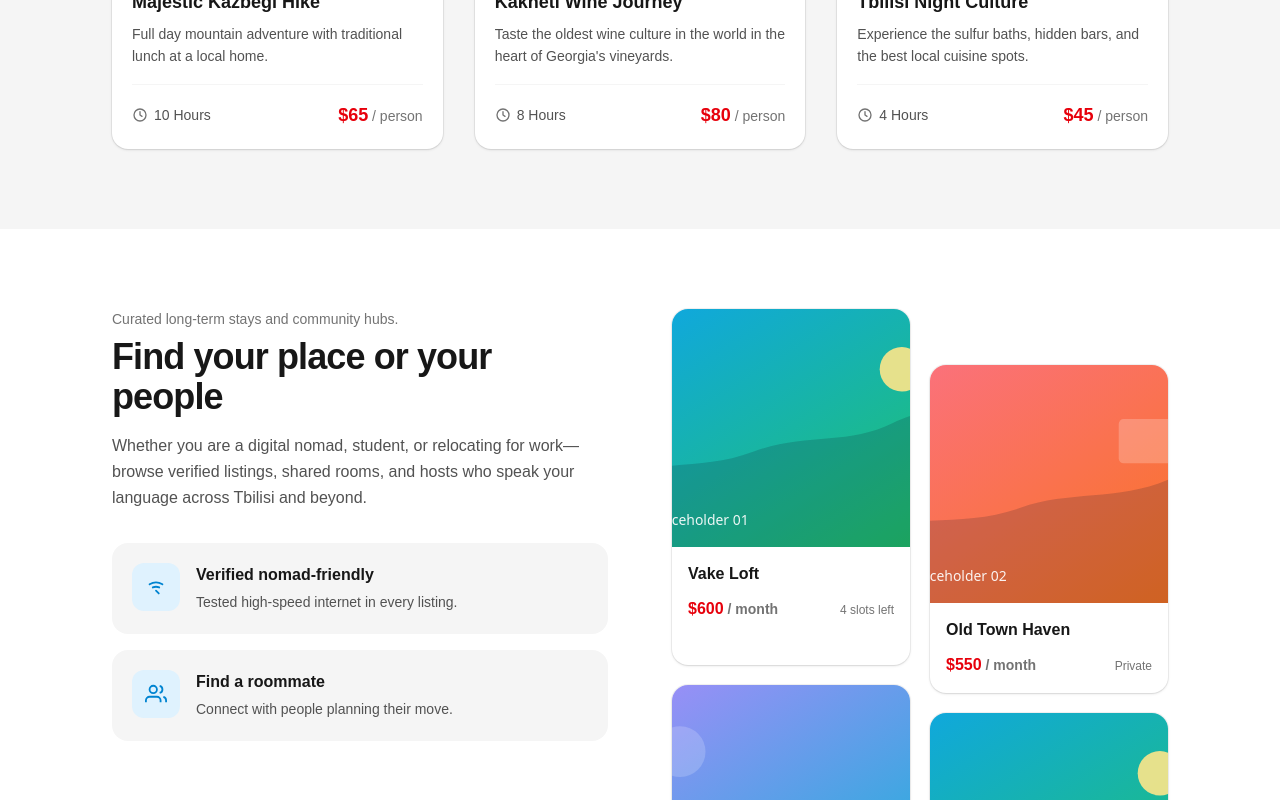
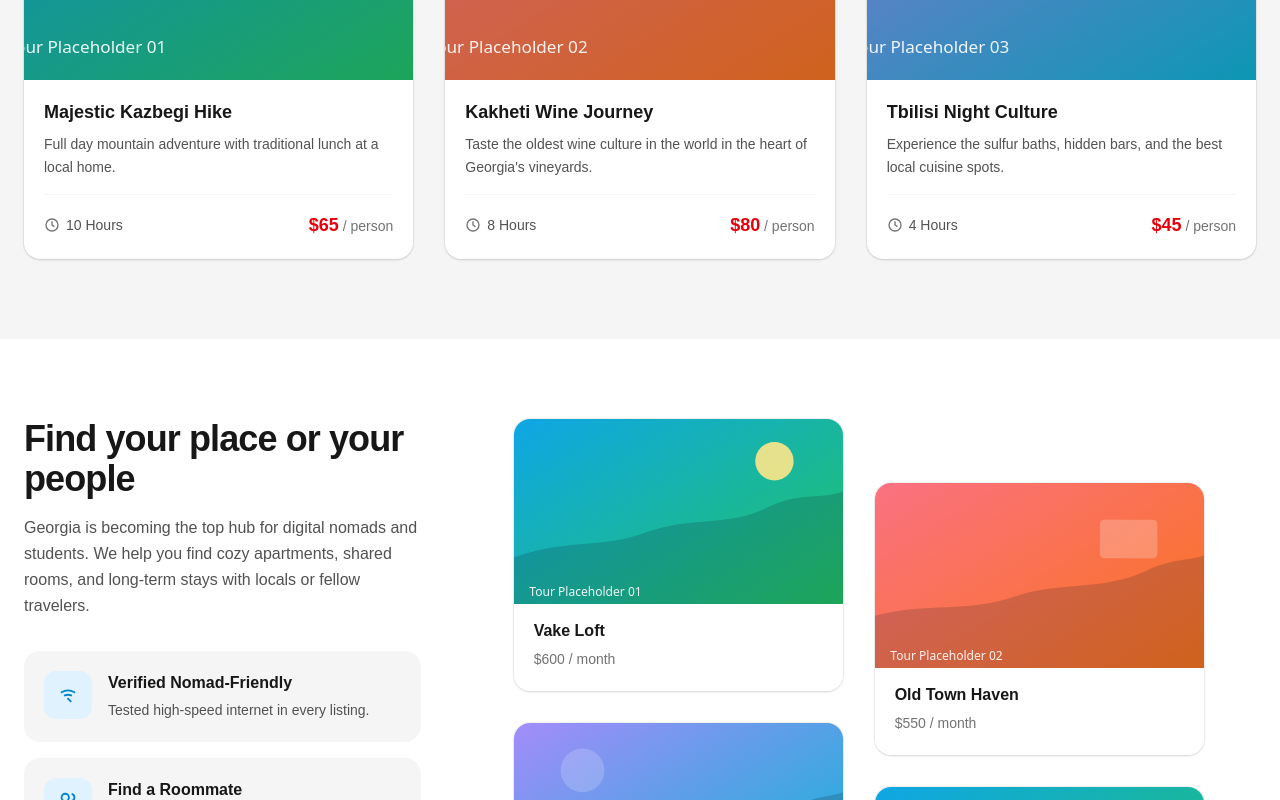
Before and after one commit to rezis-work/geo-explory-front, a Next.js app: page / in a window 1280 px wide. Shown: the part 2000-2800 px from the top of the page. Built offline with nearby package versions, Linux system fonts and the light colour scheme.

Commit message:
add popular tours

```diff
--- a/src/app/page.tsx
+++ b/src/app/page.tsx
@@ -1,19 +1,11 @@
-// import { HomePageView } from "@/features/home/views/HomePageView";
-import { HomeFeatureCards } from "@/features/home/components/HomeFeatureCards";
-import { HomeGuideMatch } from "@/features/home/components/HomeGuideMatch";
-import { HomeHero } from "@/features/home/components/HomeHero";
-import { HomeHousing } from "@/features/home/components/HomeHousing";
-import { HomePopularTours } from "@/features/home/components/HomePopularTours";
+
+import GeoExplorLandingPageView from "@/features/home/views/GeoExplorLandingPageView";
 
 export default function Home() {
   // return <HomePageView />;
   return (
     <main className="flex-1">
-      <HomeHero />
-      <HomeFeatureCards />
-      <HomeGuideMatch />
-      <HomePopularTours />
-      <HomeHousing />
+<GeoExplorLandingPageView />
     </main>
   );
 }
--- a/src/components/Header.tsx
+++ b/src/components/Header.tsx
@@ -97,7 +97,7 @@ export function Header() {
 
   return (
     <header className="border-b border-neutral-200 bg-white">
-      <div className="mx-auto w-full max-w-6xl px-4">
+      <div className="mx-auto w-full max-w-7xl px-4 sm:px-5 md:px-6">
         <div className="flex h-14 items-center justify-between gap-3">
           <div className="flex items-center gap-3">
             <button
--- a/src/components/ui/reusableCards/HousingListingCard.tsx
+++ b/src/components/ui/reusableCards/HousingListingCard.tsx
@@ -6,14 +6,15 @@ export type HousingListingCardProps = {
   title: string;
   imageSrc: string;
   imageAlt: string;
-  /** e.g. "$600" or "$750" */
+  /** e.g. "$600" */
   price: string;
-  /** e.g. "/ month" or "/mo" */
+  /** e.g. " / month" */
   priceUnit?: string;
-  /** Right-side note: "4 slots left", "Private" */
   meta?: string;
   href?: string;
   className?: string;
+  /** Text alignment for title, price, and meta. */
+  textAlign?: "left" | "center";
 };
 
 export function HousingListingCard({
@@ -21,42 +22,48 @@ export function HousingListingCard({
   imageSrc,
   imageAlt,
   price,
-  priceUnit = "/ month",
+  priceUnit = " / month",
   meta,
   href,
   className,
+  textAlign = "center",
 }: HousingListingCardProps) {
   const body = (
     <article
       className={cn(
-        "h-full overflow-hidden rounded-2xl bg-white shadow-sm ring-1 ring-black/5 transition-shadow hover:shadow-md",
+        "flex h-full flex-col overflow-hidden rounded-2xl bg-white shadow-sm ring-1 ring-black/5 transition-shadow hover:shadow-md",
         href && "block h-full",
         className
       )}
     >
-      <div className="relative aspect-4/3 w-full bg-neutral-100 sm:aspect-square">
+      <div
+        className={cn(
+          "relative w-full shrink-0 bg-neutral-100 aspect-4/3 sm:aspect-5/4 lg:aspect-video",
+          "[@media(max-height:780px)]:aspect-auto [@media(max-height:780px)]:h-32",
+          "[@media(max-height:560px)]:h-28",
+          "[@media(max-height:420px)]:h-24"
+        )}
+      >
         <Image
           src={imageSrc}
           alt={imageAlt}
           fill
           className="object-cover"
-          sizes="(min-width: 1024px) 240px, (min-width: 768px) 40vw, 50vw"
+          sizes="(min-width: 1280px) 329px, (min-width: 1024px) 33vw, (min-width: 768px) 40vw, 50vw"
           unoptimized
         />
       </div>
-      <div className="p-4">
-        <h3 className="font-bold leading-snug text-neutral-900">{title}</h3>
-        <div className="mt-3 flex items-baseline justify-between gap-2">
-          <p className="text-base font-bold text-red-600">
-            {price}
-            {priceUnit ? (
-              <span className="ml-1 text-sm font-semibold text-neutral-500">{priceUnit}</span>
-            ) : null}
-          </p>
-          {meta ? (
-            <p className="shrink-0 text-right text-xs font-medium text-neutral-500">{meta}</p>
-          ) : null}
-        </div>
+      <div className="flex flex-1 flex-col bg-white px-3 pb-3 pt-2 sm:px-5 sm:pb-5 sm:pt-4 [@media(max-height:780px)]:px-3 [@media(max-height:780px)]:py-2 [@media(max-height:780px)]:pb-3 [@media(max-height:480px)]:px-2.5 [@media(max-height:480px)]:pt-1.5 [@media(max-height:480px)]:pb-2">
+        <h3 className="text-sm font-bold leading-snug text-neutral-900 sm:text-base [@media(max-height:480px)]:text-xs">
+          {title}
+        </h3>
+        <p className="mt-1 text-xs font-normal leading-relaxed text-neutral-500 sm:mt-1.5 sm:text-sm [@media(max-height:480px)]:mt-0.5">
+          {price}
+          {priceUnit}
+        </p>
+        {meta ? (
+          <p className="mt-1 text-xs font-medium text-neutral-400">{meta}</p>
+        ) : null}
       </div>
     </article>
   );
@@ -65,7 +72,7 @@ export function HousingListingCard({
     return (
       <Link
         href={href}
-        className="block h-full rounded-2xl outline-none focus-visible:ring-2 focus-visible:ring-red-600 focus-visible:ring-offset-2"
+        className="block h-full rounded-2xl outline-none focus-visible:ring-2 focus-visible:ring-neutral-900 focus-visible:ring-offset-2"
       >
         {body}
       </Link>
--- a/src/features/home/api/homeApi.ts
+++ b/src/features/home/api/homeApi.ts
@@ -1,7 +1,7 @@
 import type { HousingListingCardProps } from "@/components/ui/reusableCards/HousingListingCard";
-import type { TourCardProps } from "@/components/ui/reusableCards/PopularTourCard";
+import type { PopularTour } from "@/components/ui/reusableCards/PopularTourCard";
 
-export const TOURS: TourCardProps[] = [
+export const TOURS: PopularTour[] = [
     {
       title: "Majestic Kazbegi Hike",
       description:
@@ -53,25 +53,23 @@ export const HOUSING_LISTINGS: HousingListingCardProps[] = [
   {
     title: "Vake Loft",
     price: "$600",
-    priceUnit: "/ month",
+    priceUnit: " / month",
     imageSrc: "/images/placeholder-tour-1.svg",
     imageAlt: "Bright loft interior in Vake",
     href: "/housing/vake-loft",
-    meta: "4 slots left",
   },
   {
     title: "Old Town Haven",
     price: "$550",
-    priceUnit: "/ month",
+    priceUnit: " / month",
     imageSrc: "/images/placeholder-tour-2.svg",
     imageAlt: "Apartment in Tbilisi Old Town",
     href: "/housing/old-town-haven",
-    meta: "Private",
   },
   {
     title: "Sololaki Studio",
     price: "$450",
-    priceUnit: "/ month",
+    priceUnit: " / month",
     imageSrc: "/images/placeholder-tour-3.svg",
     imageAlt: "Studio in Sololaki",
     href: "/housing/sololaki-studio",
@@ -79,10 +77,9 @@ export const HOUSING_LISTINGS: HousingListingCardProps[] = [
   {
     title: "Nomad Hub Shared",
     price: "$300",
-    priceUnit: "/ month",
+    priceUnit: " / month",
     imageSrc: "/images/placeholder-tour-1.svg",
     imageAlt: "Shared coliving space",
     href: "/housing/nomad-hub",
-    meta: "4 slots left",
   },
 ];
--- a/src/features/home/components/HomeFeatureCards.tsx
+++ b/src/features/home/components/HomeFeatureCards.tsx
@@ -73,8 +73,8 @@ const FEATURES: FeatureItem[] = [
 
 export function HomeFeatureCards() {
   return (
-    <section className="bg-neutral-100 py-14 sm:py-16 lg:py-20 flex justify-center">
-      <div className=" w-full max-w-6xl px-5 sm:px-6 md:px-8 lg:px-10 xl:px-12">
+    <section className="flex justify-center bg-neutral-100 py-14 sm:py-16 lg:py-20">
+      <div className="mx-auto w-full max-w-7xl px-4 sm:px-5 md:px-6">
         <div className="grid grid-cols-1 gap-5 sm:grid-cols-2 sm:gap-6 xl:grid-cols-4 xl:gap-6">
           {FEATURES.map((item) => (
             <div key={item.title} className="min-w-0">
--- a/src/features/home/components/HomeGuideMatch.tsx
+++ b/src/features/home/components/HomeGuideMatch.tsx
@@ -42,7 +42,7 @@ function Eyebrow({ className }: { className?: string }) {
 export function HomeGuideMatch() {
   return (
     <section className="bg-neutral-50 py-14 sm:py-16 lg:py-20">
-      <div className="mx-auto w-full max-w-6xl px-5 sm:px-6 md:px-8 lg:px-10 xl:px-12">
+      <div className="mx-auto w-full max-w-7xl px-4 sm:px-5 md:px-6">
         <div className="lg:hidden">
           <Eyebrow />
           <h2 className="mt-2 text-3xl font-bold tracking-tight text-neutral-900 sm:text-4xl">
--- a/src/features/home/components/HomeHero.tsx
+++ b/src/features/home/components/HomeHero.tsx
@@ -58,7 +58,7 @@ export function HomeHero() {
           />
         </div>
 
-        <div className="relative z-10 mx-auto flex min-h-[min(100svh,720px)] w-full max-w-6xl flex-col items-center justify-end px-5 pb-10 pt-24 sm:px-6 md:min-h-0 md:justify-center md:px-8 md:pb-16 md:pt-16 lg:flex-row lg:items-center lg:justify-start lg:gap-12 lg:px-10 lg:py-20 xl:px-12">
+        <div className="relative z-10 mx-auto flex min-h-[min(100svh,720px)] w-full max-w-7xl flex-col items-center justify-end px-4 pb-10 pt-24 sm:px-5 md:min-h-0 md:justify-center md:px-6 md:pb-16 md:pt-16 lg:flex-row lg:items-center lg:justify-start lg:gap-12 lg:py-20">
           <div className="min-w-0 w-full max-w-xl text-center lg:max-w-none lg:w-1/2 lg:pr-8 xl:pr-12 lg:text-left">
             <h1 className="mx-auto max-w-xl text-3xl font-bold leading-tight tracking-tight text-white lg:mx-0 lg:max-w-2xl md:text-4xl md:text-neutral-900 lg:text-5xl">
               Explore and live in{" "}
--- a/src/features/home/components/HomeHousing.tsx
+++ b/src/features/home/components/HomeHousing.tsx
@@ -12,13 +12,17 @@ function HousingFeatureRow({
   description: string;
 }) {
   return (
-    <div className="flex gap-4 rounded-2xl bg-neutral-100 p-4 sm:p-5">
-      <div className="flex h-12 w-12 shrink-0 items-center justify-center rounded-xl bg-sky-100 text-sky-600">
+    <div className="flex gap-3 rounded-2xl bg-neutral-100 p-3 sm:gap-4 sm:p-4 md:p-5 [@media(max-height:780px)]:gap-2.5 [@media(max-height:780px)]:p-3 [@media(max-height:480px)]:rounded-xl [@media(max-height:480px)]:p-2.5">
+      <div className="flex h-10 w-10 shrink-0 items-center justify-center rounded-lg bg-sky-100 text-sky-600 sm:h-12 sm:w-12 sm:rounded-xl [@media(max-height:780px)]:h-9 [@media(max-height:780px)]:w-9 [@media(max-height:480px)]:h-8 [@media(max-height:480px)]:w-8">
         {icon}
       </div>
       <div className="min-w-0">
-        <p className="font-semibold text-neutral-900">{title}</p>
-        <p className="mt-1 text-sm leading-relaxed text-neutral-600">{description}</p>
+        <p className="text-sm font-semibold text-neutral-900 sm:text-base [@media(max-height:480px)]:text-xs">
+          {title}
+        </p>
+        <p className="mt-0.5 text-xs leading-relaxed text-neutral-600 sm:mt-1 sm:text-sm [@media(max-height:480px)]:line-clamp-2">
+          {description}
+        </p>
       </div>
     </div>
   );
@@ -42,54 +46,61 @@ function PeopleIcon() {
   );
 }
 
+/** Left: Vake, Sololaki. Right: Old Town, Nomad — two inner columns, staggered. From xl (1280px), inner tracks are 329px + 329px, centered in the wide rail. */
+function HousingListingMasonry() {
+  return (
+    <div className="grid grid-cols-2 items-start gap-4 sm:gap-5 md:gap-6 lg:gap-8 xl:grid-cols-[329px_329px] xl:justify-center [@media(max-height:780px)]:gap-3 [@media(max-height:480px)]:gap-2">
+      <div className="flex min-w-0 flex-col gap-4 sm:gap-5 md:gap-6 lg:gap-8 [@media(max-height:780px)]:gap-3 [@media(max-height:480px)]:gap-2">
+        <HousingListingCard {...HOUSING_LISTINGS[0]} />
+        <HousingListingCard {...HOUSING_LISTINGS[2]} />
+      </div>
+      <div className="flex min-w-0 flex-col gap-4 pt-10 sm:gap-5 sm:pt-12 md:gap-6 md:pt-14 lg:gap-8 lg:pt-16 [@media(max-height:780px)]:gap-3 [@media(max-height:780px)]:pt-6 [@media(max-height:480px)]:gap-2 [@media(max-height:480px)]:pt-4">
+        <HousingListingCard {...HOUSING_LISTINGS[1]} />
+        <HousingListingCard {...HOUSING_LISTINGS[3]} />
+      </div>
+    </div>
+  );
+}
+
 export function HomeHousing() {
-  const [a, b, c, d] = HOUSING_LISTINGS;
-
   return (
-    <section className="bg-white py-14 sm:py-16 lg:py-20">
-      <div className="mx-auto w-full max-w-6xl px-5 sm:px-6 md:px-8 lg:px-10 xl:px-12">
-        <div className="grid gap-10 lg:grid-cols-2 lg:items-start lg:gap-12 xl:gap-16">
-          <div className="min-w-0">
-            <p className="text-sm font-medium text-neutral-500">
-              Curated long-term stays and community hubs.
-            </p>
-            <h2 className="mt-2 text-3xl font-bold tracking-tight text-neutral-900 sm:text-4xl">
+    <section className="bg-white py-14 sm:py-16 lg:py-20 [@media(max-height:780px)]:py-10 [@media(max-height:560px)]:py-6 [@media(max-height:420px)]:py-4">
+      <div className="mx-auto w-full max-w-7xl px-4 sm:px-5 md:px-6">
+        <div className="grid gap-8 sm:gap-10 lg:grid-cols-[minmax(0,1fr)_minmax(0,2fr)] lg:items-start lg:gap-8 xl:gap-10 2xl:gap-12 [@media(max-height:780px)]:gap-6 [@media(max-height:480px)]:gap-4">
+          <div className="min-w-0 align-self-center">
+            <h2 className="text-2xl font-bold tracking-tight text-neutral-900 sm:text-3xl md:text-4xl [@media(max-height:780px)]:text-2xl [@media(max-height:480px)]:text-xl [@media(max-height:420px)]:text-lg">
               Find your place or your people
             </h2>
-            <p className="mt-4 max-w-xl text-base leading-relaxed text-neutral-600">
-              Whether you are a digital nomad, student, or relocating for work—browse verified
-              listings, shared rooms, and hosts who speak your language across Tbilisi and beyond.
+            <p className="mt-3 text-sm leading-relaxed text-neutral-600 sm:mt-4 sm:text-base [@media(max-height:780px)]:mt-2 [@media(max-height:780px)]:text-sm [@media(max-height:480px)]:line-clamp-3 [@media(max-height:480px)]:text-xs">
+              Georgia is becoming the top hub for digital nomads and students. We help you find
+              cozy apartments, shared rooms, and long-term stays with locals or fellow travelers.
             </p>
-            <div className="mt-8 flex flex-col gap-4">
+            <div className="mt-6 flex flex-col gap-3 sm:mt-8 sm:gap-4 [@media(max-height:780px)]:mt-4 [@media(max-height:780px)]:gap-2.5 [@media(max-height:480px)]:mt-3 [@media(max-height:480px)]:gap-2">
               <HousingFeatureRow
                 icon={<WifiIcon />}
-                title="Verified nomad-friendly"
+                title="Verified Nomad-Friendly"
                 description="Tested high-speed internet in every listing."
               />
               <HousingFeatureRow
                 icon={<PeopleIcon />}
-                title="Find a roommate"
+                title="Find a Roommate"
                 description="Connect with people planning their move."
               />
             </div>
           </div>
 
           <div className="min-w-0">
-            <div className="grid grid-cols-2 gap-3 sm:gap-4 lg:hidden">
+            <div className="grid grid-cols-2 gap-3 sm:gap-4 md:gap-5 lg:hidden">
               {HOUSING_LISTINGS.map((listing) => (
-                <HousingListingCard key={listing.href ?? listing.title} {...listing} />
+                <HousingListingCard
+                  key={listing.href ?? listing.title}
+                  {...listing}
+                />
               ))}
             </div>
 
-            <div className="hidden gap-4 lg:grid lg:grid-cols-2 lg:gap-5">
-              <div className="flex flex-col gap-4 lg:gap-5">
-                <HousingListingCard {...a} />
-                <HousingListingCard {...c} />
-              </div>
-              <div className="flex flex-col gap-4 pt-10 lg:gap-5 lg:pt-14">
-                <HousingListingCard {...b} />
-                <HousingListingCard {...d} />
-              </div>
+            <div className="hidden lg:block ">
+              <HousingListingMasonry />
             </div>
           </div>
         </div>
--- a/src/features/home/components/HomePopularTours.tsx
+++ b/src/features/home/components/HomePopularTours.tsx
@@ -24,7 +24,7 @@ function ArrowRightIcon({ className }: { className?: string }) {
 export function HomePopularTours() {
   return (
     <section className="bg-neutral-100 py-14 sm:py-16 lg:py-20">
-      <div className="mx-auto w-full max-w-6xl px-5 sm:px-6 md:px-8 lg:px-10 xl:px-12">
+      <div className="mx-auto w-full max-w-7xl px-4 sm:px-5 md:px-6">
         <div className="flex flex-col gap-4 sm:flex-row sm:items-end sm:justify-between">
           <div className="min-w-0">
             <h2 className="text-3xl font-bold tracking-tight text-neutral-900 sm:text-4xl">
@@ -49,7 +49,7 @@ export function HomePopularTours() {
         >
           {TOURS.map((tour) => (
             <div key={tour.href ?? tour.title} className="min-w-0">
-              <PopularTourCard {...tour} />
+              <PopularTourCard tour={tour} />
             </div>
           ))}
         </div>
--- /dev/null
+++ b/src/features/home/views/GeoExplorLandingPageView.tsx
@@ -0,0 +1,16 @@
+import { HomeFeatureCards } from "@/features/home/components/HomeFeatureCards";
+import { HomeGuideMatch } from "@/features/home/components/HomeGuideMatch";
+import { HomeHero } from "@/features/home/components/HomeHero";
+import { HomeHousing } from "@/features/home/components/HomeHousing";
+import { HomePopularTours } from "@/features/home/components/HomePopularTours";
+
+export default function GeoExplorLandingPageView() {
+    return (
+<>
+      <HomeHero />
+      <HomeFeatureCards />
+      <HomeGuideMatch />
+      <HomePopularTours />
+      <HomeHousing />
+    </>)
+}
```
Also changed, not shown: src/components/ui/reusableCards/PopularTourCard.tsx (+10 -4 lines).
